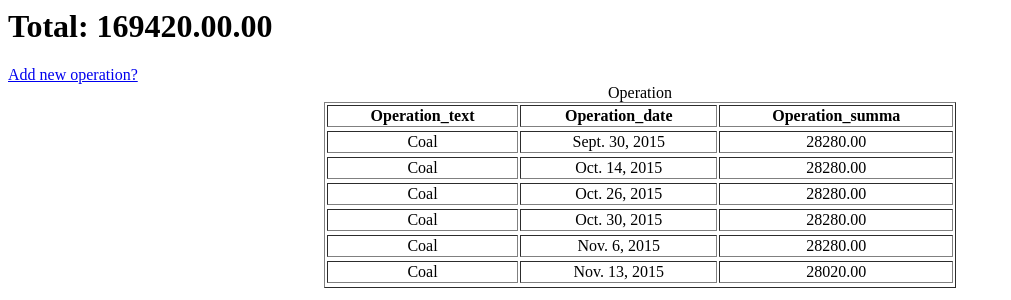
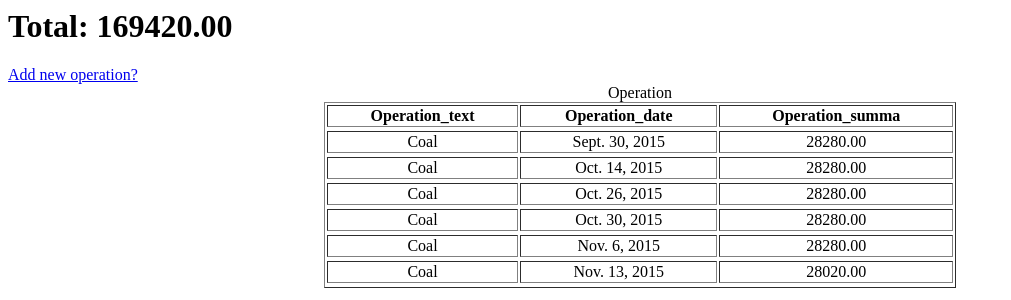
Before and after one commit to vladimiramur/MySiteLising, a Django app: page /polls/ in a window 1280 px wide. Shown: the top 300 px of the page, without its empty margins (0-1011 px from the left). Run offline with Django 3.2, Linux system fonts and the light colour scheme; data comes from the database, SQL or seed files in the repository.

Commit message:
Update index.html

```diff
--- a/polls/templates/polls/index.html
+++ b/polls/templates/polls/index.html
@@ -16,6 +16,6 @@
      <tr>
 
         {% endfor %}
-        <h1>Total: {{ total }}.00</h1>
+        <h1>Total: {{ total }}</h1>
         <a href="{% url 'polls:operation_new' %}">Add new operation?</a>
 </table>
```
